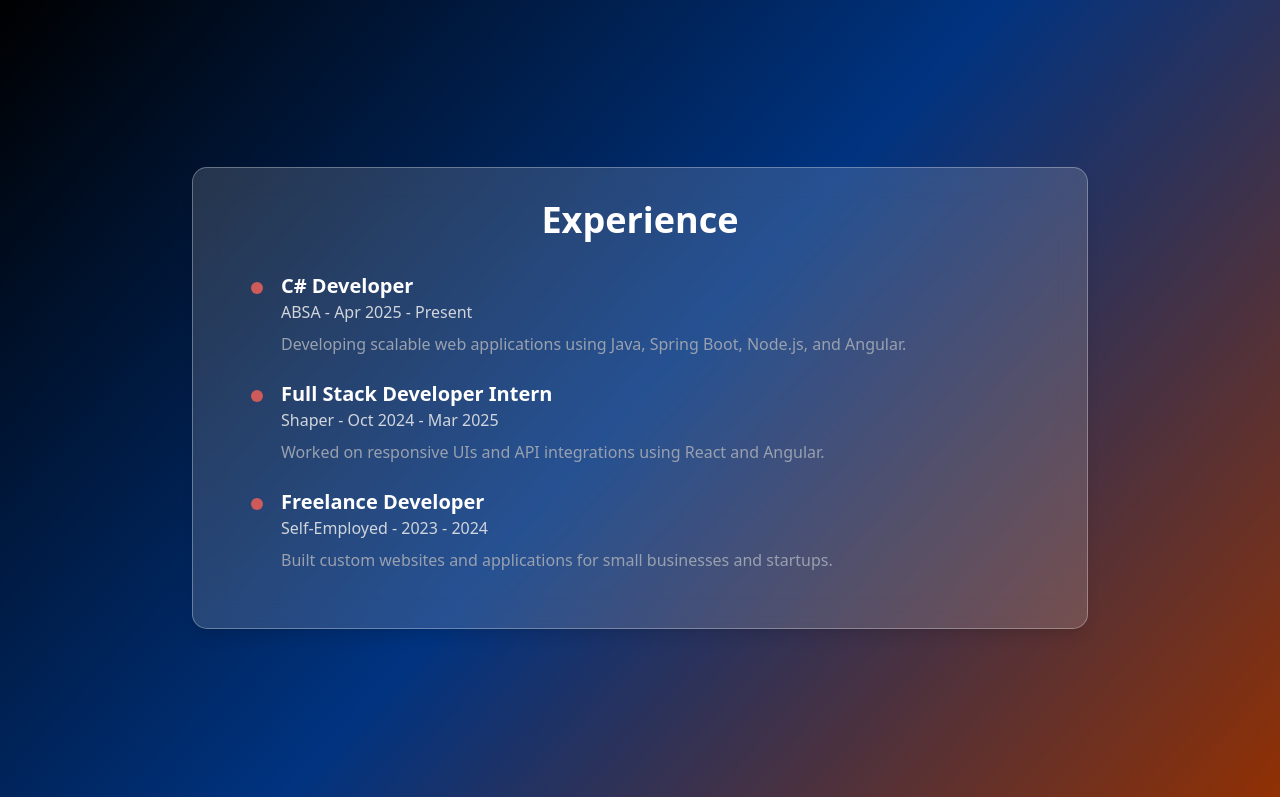
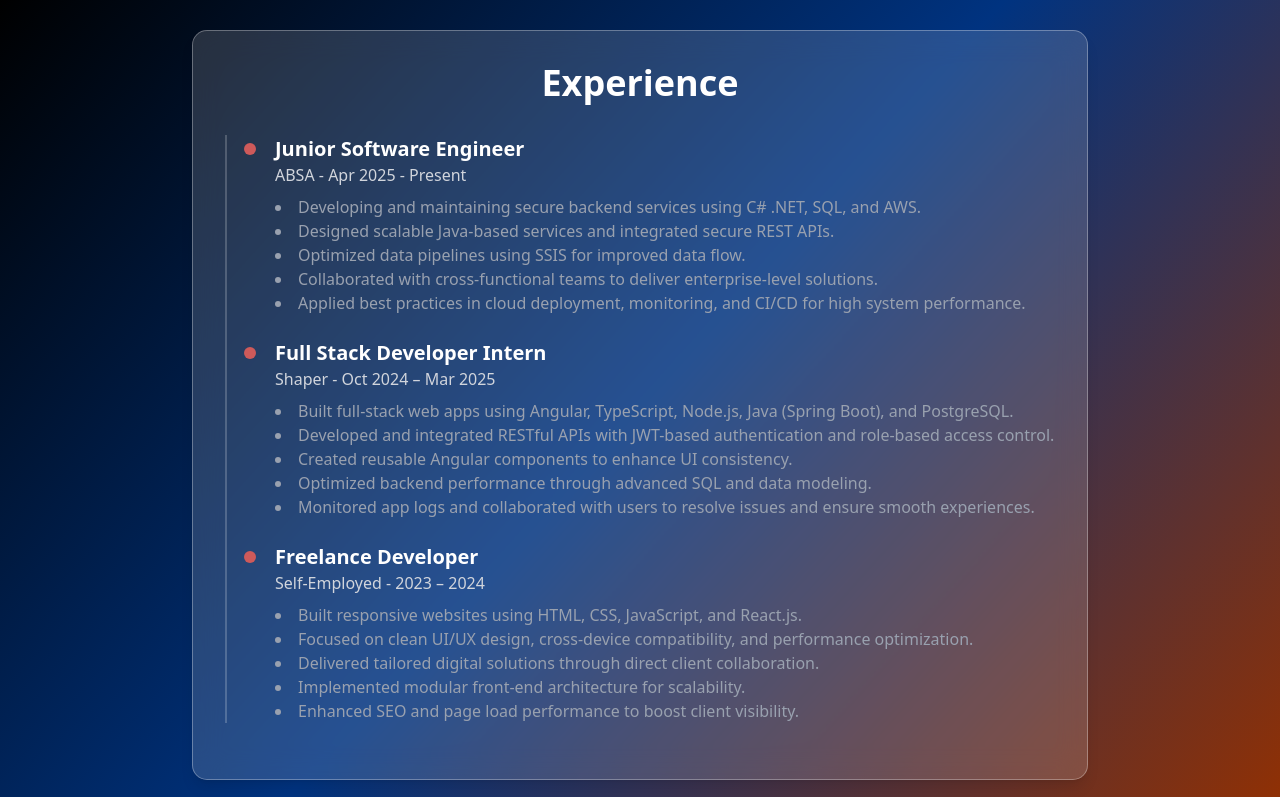
Before and after one commit to NdamuleloMulaudzi/portfolio, a Next.js app: page / in a window 1280 px wide. Shown: the part 3603-4400 px from the top of the page. Built offline with nearby package versions, Linux system fonts and the light colour scheme.

Commit message:
minor changes

```diff
--- a/src/app/components/SkillsList.tsx
+++ b/src/app/components/SkillsList.tsx
@@ -42,7 +42,7 @@ function SkillsList({ categoriesToShow }) {
         .filter(([category]) => categoriesToShow.includes(category))
         .map(([category, skillSet], index) => (
           <div key={index}>
-            <h3 className="text-2xl font-bold text-center capitalize mb-4">
+            <h3 className="text-xl sm:text-2xl font-bold text-center capitalize mb-4">
               {category === "other"
                 ? "Other Technologies"
                 : category === "backend"
--- a/src/app/pages/Contact.tsx
+++ b/src/app/pages/Contact.tsx
@@ -1,6 +1,6 @@
 import React from "react";
 import Image from "next/image";
-import ContactForm from "../components/ContactForm"; // Import the ContactForm component
+import ContactForm from "../components/ContactForm";
 import "../styles/Contact.css";
 
 function Contact() {
@@ -16,7 +16,6 @@ function Contact() {
         </div>
 
         <div className="contact-content flex flex-col md:flex-row items-center gap-10 mt-20">
-          {/* Wrapper div with relative positioning */}
           <div className="contact-image-wrapper relative w-full md:w-1/3">
             <Image
               src="/10661.jpg"
@@ -25,8 +24,8 @@ function Contact() {
               height={455}
               className="l shadow-lg mx-auto"
             />
-            {/* Positioned text over the image */}
-            <p className="text-[30px] absolute top-1/2 left-1/2 transform -translate-x-1/2 -translate-y-1/2 text-lg text-gray-300 mt-16 font-semibold z-20">
+
+            <p className="absolute inset-0 flex items-center justify-center px-4 text-center text-[26px] sm:text-lg md:text-2xl text-gray-200 font-semibold z-20">
               I'm always open to new opportunities. Get in touch with me!
             </p>
           </div>
--- a/src/app/pages/Experience.tsx
+++ b/src/app/pages/Experience.tsx
@@ -1,40 +1,63 @@
-'use client'
+"use client";
 
 import React from "react";
 import { motion } from "framer-motion";
-import '../styles/Experience.css'
+import "../styles/Experience.css";
 
 const experiences = [
   {
-    role: "C# Developer",
+    role: "Junior Software Engineer",
     company: "ABSA",
     date: "Apr 2025 - Present",
-    description: "Developing scalable web applications using Java, Spring Boot, Node.js, and Angular.",
+    description: [
+      "Developing and maintaining secure backend services using C# .NET, SQL, and AWS.",
+      "Designed scalable Java-based services and integrated secure REST APIs.",
+      "Optimized data pipelines using SSIS for improved data flow.",
+      "Collaborated with cross-functional teams to deliver enterprise-level solutions.",
+      "Applied best practices in cloud deployment, monitoring, and CI/CD for high system performance.",
+    ],
   },
   {
     role: "Full Stack Developer Intern",
     company: "Shaper",
-    date: "Oct 2024 - Mar 2025",
-    description: "Worked on responsive UIs and API integrations using React and Angular.",
+    date: "Oct 2024 – Mar 2025",
+    description: [
+      "Built full-stack web apps using Angular, TypeScript, Node.js, Java (Spring Boot), and PostgreSQL.",
+      "Developed and integrated RESTful APIs with JWT-based authentication and role-based access control.",
+      "Created reusable Angular components to enhance UI consistency.",
+      "Optimized backend performance through advanced SQL and data modeling.",
+      "Monitored app logs and collaborated with users to resolve issues and ensure smooth experiences.",
+    ],
   },
   {
     role: "Freelance Developer",
     company: "Self-Employed",
-    date: "2023 - 2024",
-    description: "Built custom websites and applications for small businesses and startups.",
+    date: "2023 – 2024",
+    description: [
+      "Built responsive websites using HTML, CSS, JavaScript, and React.js.",
+      "Focused on clean UI/UX design, cross-device compatibility, and performance optimization.",
+      "Delivered tailored digital solutions through direct client collaboration.",
+      "Implemented modular front-end architecture for scalability.",
+      "Enhanced SEO and page load performance to boost client visibility.",
+    ],
   },
 ];
 
 const Experience = () => {
   return (
-    <div id="experience" className="experience-container min-h-screen flex justify-center items-center px-6 py-12">
+    <div
+      id="experience"
+      className="experience-container min-h-screen flex justify-center items-center px-6 py-12"
+    >
       <motion.div
         className="glass-box w-full max-w-4xl p-8 rounded-lg shadow-lg"
         initial={{ opacity: 0, y: 50 }}
         animate={{ opacity: 1, y: 0 }}
         transition={{ duration: 0.8 }}
       >
-        <h2 className="text-4xl font-bold text-white text-center mb-8">Experience</h2>
+        <h2 className="text-4xl font-bold text-white text-center mb-8">
+          Experience
+        </h2>
 
         <div className="timeline">
           {experiences.map((exp, index) => (
@@ -48,8 +71,14 @@ const Experience = () => {
               <div className="dot"></div>
               <div className="content">
                 <h3 className="text-xl font-semibold text-white">{exp.role}</h3>
-                <p className="text-gray-300">{exp.company} - {exp.date}</p>
-                <p className="text-gray-400 mt-2">{exp.description}</p>
+                <p className="text-gray-300">
+                  {exp.company} - {exp.date}
+                </p>
+                <ul className="list-disc list-inside text-gray-400 mt-2">
+                  {exp.description.map((point, idx) => (
+                    <li key={idx}>{point}</li>
+                  ))}
+                </ul>
               </div>
             </motion.div>
           ))}
--- a/src/app/pages/Skills.tsx
+++ b/src/app/pages/Skills.tsx
@@ -5,7 +5,7 @@ import '../styles/Skills.css'
 function Skills() {
   return (
     <div className="min-h-screen  text-white flex flex-col items-center py-12 px-6">
-      <h2 className="text-3xl font-bold text-center">My Skills</h2>
+      <h2 className="text-2xl font-bold text-center">My Skills</h2>
       <p className="text-gray-400 mt-2 text-center">
         Technologies I work with:
       </p>
--- a/src/app/shared/Footer.tsx
+++ b/src/app/shared/Footer.tsx
@@ -11,10 +11,10 @@ function Footer() {
         <div className="footer-top mb-7">
           <h2 className="footer-logo">Ndamulelo</h2>
           <div className="social-icons flex">
-            <a href="https://github.com/ndamulelom" target="_blank" rel="noopener noreferrer">
+            <a href="https://github.com/NdamuleloMulaudzi" target="_blank" rel="noopener noreferrer">
               <FaGithub />
             </a>
-            <a href="https://www.linkedin.com/in/ndamulelomulaudzi/" target="_blank" rel="noopener noreferrer">
+            <a href="https://www.linkedin.com/in/ndamumulaudzi" target="_blank" rel="noopener noreferrer">
               <FaLinkedin />
             </a>
             <a href="https://twitter.com/ndamulelomulaudzi" target="_blank" rel="noopener noreferrer">
@@ -25,10 +25,10 @@ function Footer() {
 
 
         <div className="footer-links flex justify-center gap-4 ">
-          <Link className="" href="/about">Home</Link>
-          <Link href="/about">About</Link>
-          <Link href="/projects">Projects</Link>
-          <Link href="/contact">Contact</Link>
+          <Link className="" href="#home">Home</Link>
+          <Link href="#about">About</Link>
+          <Link href="#projects">Projects</Link>
+          <Link href="#contact">Contact</Link>
         </div>
 
 
--- a/src/app/shared/Navbar.tsx
+++ b/src/app/shared/Navbar.tsx
@@ -23,9 +23,9 @@ const linkVariants = {
 function Navbar() {
   const [sidebarOpen, setSidebarOpen] = useState(false);
 
+
   return (
     <>
-      {/* Navbar */}
       <motion.div
         className="navbar flex justify-center"
         initial="hidden"
@@ -80,7 +80,7 @@ function Navbar() {
                 href={link.href}
                 custom={index}
                 variants={linkVariants}
-                whileHover={{ scale: 1.1, color: "#CE5A5A" }}
+                whileHover={{ scale: 1.1}}
               >
                 {link.name}
               </motion.a>
@@ -124,7 +124,7 @@ function Navbar() {
                 href={link.href}
                 custom={index + 2}
                 variants={linkVariants}
-                whileHover={{ scale: 1.1, color: "#CE5A5A" }}
+                whileHover={{ scale: 1.1 }}
               >
                 {link.name}
               </motion.a>
@@ -159,7 +159,7 @@ function Navbar() {
                     <motion.a
                       href={link.href}
                       className="block text-xl"
-                      whileHover={{ scale: 1.1, color: "#CE5A5A" }}
+                      whileHover={{ scale: 1.1}}
                       onClick={() => setSidebarOpen(false)}
                     >
                       {link.name}
--- a/src/app/styles/Experience.css
+++ b/src/app/styles/Experience.css
@@ -3,6 +3,7 @@
   min-height: 100vh;
   backdrop-filter: blur(12px);
   -webkit-backdrop-filter: blur(12px);
+  padding: 2rem 1rem;
 }
 
 .glass-box {
@@ -12,11 +13,14 @@
   border-radius: 15px;
   border: 1px solid rgba(255, 255, 255, 0.3);
   padding: 2rem;
+  width: 100%;
+  box-sizing: border-box;
 }
 
 .timeline {
   position: relative;
-    padding-left: 2rem;
+  padding-left: 1.5rem;
+  border-left: 2px solid rgba(255, 255, 255, 0.2);
 }
 
 .timeline-item {
@@ -24,6 +28,7 @@
   align-items: flex-start;
   margin-bottom: 1.5rem;
   position: relative;
+  flex-direction: column;
 }
 
 .timeline-item .dot {
@@ -32,10 +37,38 @@
   background: #CE5A5A;
   border-radius: 50%;
   position: absolute;
-    left: -6px;
-    top: 10px;
+  left: -7px;
+  top: 8px;
 }
 
 .timeline-item .content {
   padding-left: 1.5rem;
 }
+
+@media (max-width: 640px) {
+  .glass-box {
+    padding: 1.5rem 1rem;
+  }
+
+  .timeline {
+    padding-left: 1rem;
+  }
+
+  .timeline-item .content {
+    padding-left: 1rem;
+  }
+
+  h2 {
+    font-size: 1.75rem;
+    text-align: center;
+  }
+
+  .timeline-item h3 {
+    font-size: 1.125rem;
+  }
+
+  .timeline-item p,
+  .timeline-item li {
+    font-size: 0.95rem;
+  }
+}
--- a/src/app/styles/Home.css
+++ b/src/app/styles/Home.css
@@ -210,7 +210,7 @@
 
 
 
-  @media (max-width: 468px) {
+  @media (max-width: 648px) {
     .circle.one, .two, .three {
         display: none;
     }
@@ -236,19 +236,19 @@
 
     .social:first-child img {
         position: absolute;
-        top:16px;
+        top:1px;
         right: 20px;
         z-index: 1;
     }
     .social:nth-child(2) img {
         position: absolute;
-        top:160px;
-        right: 20;
+        top:130px;
+        right: 20px;
         z-index: 1;
     }
     .social:nth-child(3) img {
         position: absolute;
-        top:320px;
+        top:280px;
         right: 20;
         z-index: 21;
     }
--- a/src/app/styles/Navbar.css
+++ b/src/app/styles/Navbar.css
@@ -52,7 +52,7 @@ a:hover{
 }
 
 
-@media (max-width: 468px) {
+@media (max-width: 1024px) {
     .navbar a, .dot{
         display: none;
     }
```
Also changed, not shown: src/app/pages/Home.tsx (+35 -29 lines). Lines whose indentation alone changed are shown as unchanged.
